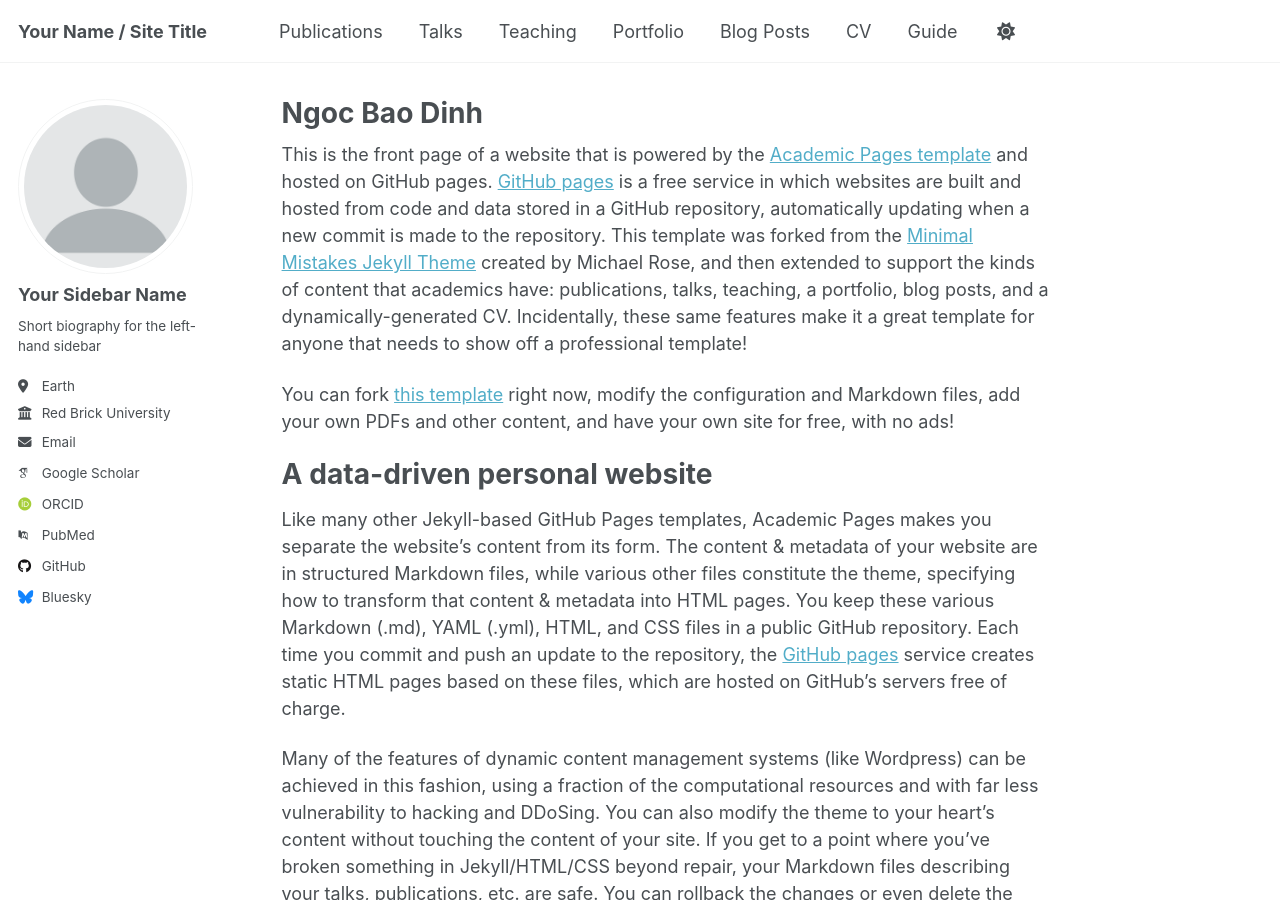
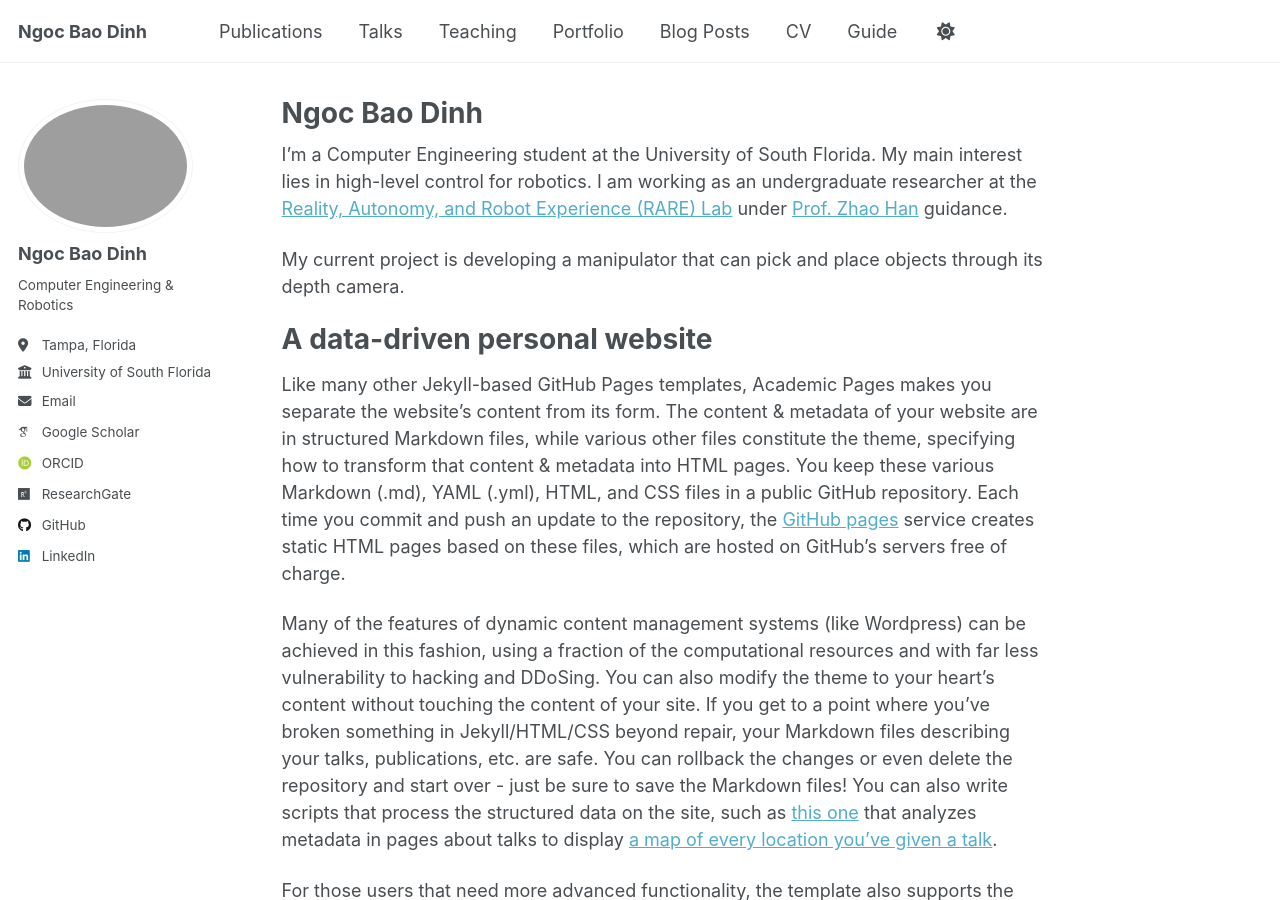
Before and after one commit to baodn19/baodn19.github.io, a Jekyll site: the page built from _pages/about.md, in a window 1280 px wide and 900 px high. Built offline with Jekyll 4.4.1, drawn with Linux system fonts in a browser that asks for light colours; some web fonts are replaced; a script that is not in the unit is left out.

Commit message:
Add a profile pic

```diff
--- a/Gemfile
+++ b/Gemfile
@@ -11,3 +11,4 @@ end
 
 gem 'github-pages'
 gem 'connection_pool', '2.5.0'
+gem "ffi", "1.16.3"
--- a/_config.yml
+++ b/_config.yml
@@ -9,7 +9,7 @@
 # Basic Site Settings
 locale                   : "en-US"
 site_theme               : "default" # Currently available options are "default", "air"
-title                    : "Your Name / Site Title"
+title                    : "Ngoc Bao Dinh"
 title_separator          : "-"
 name                     : &name "Your Name"
 description              : &description "Your Name's academic portfolio"   # Update this with a general description of your site, this is the default if not overridden by a page
@@ -23,38 +23,38 @@ repository               : "academicpages/academicpages.github.io"
 #               Additional customization can be done by editing /_includes/author-profile.html
 author:
   # Biographic information
-  avatar           : "profile.png"
-  name             : "Your Sidebar Name"
+  avatar           : "avatar.png"
+  name             : "Ngoc Bao Dinh"
   pronouns         : # example: "she/her"
-  bio              : "Short biography for the left-hand sidebar"
-  location         : "Earth"
-  employer         : "Red Brick University"
+  bio              : "Computer Engineering & Robotics"
+  location         : "Tampa, Florida"
+  employer         : "University of South Florida"
   uri              : # URL
-  email            : "none@example.org"
+  email            : "baodn19@gmail.com"
 
   # Academic websites
   academia         : # URL
   arxiv            : # URL - Update with the correct link to your profile
-  googlescholar    : "https://scholar.google.com/citations?user=PS_CX0AAAAAJ"
+  googlescholar    : "https://scholar.google.com/citations?user=iRtvGsUAAAAJ&hl=en"
   inspire-hep      : # URL
   impactstory      : # URL
-  orcid            : "https://orcid.org/yourorcidurl"
+  orcid            : "https://orcid.org/0009-0003-8384-8911"
   semantic         : # URL
-  pubmed           : "https://www.ncbi.nlm.nih.gov/pubmed/?term=john+snow"
-  researchgate     : # URL
+  pubmed           : # URL
+  researchgate     : "https://www.researchgate.net/profile/Ngoc-Bao-Dinh?ev=hdr_xprf"
   scopus           : # URL
 
   # Repositories and software development
   bitbucket        : # Username - Update with your username on the site
   codepen          : # Username
   dribbble         : # Username
-  github           : "academicpages"
+  github           : "baodn19"
   kaggle           : # Username
   stackoverflow    : # User number or user number and name (i.e., use "1" or "1/jeff-atwood")
 
   # Social media
   artstation       : # Username
-  bluesky          : "bsky.app" # Replace this with you Bluesky username
+  bluesky          : # Replace this with you Bluesky username
   facebook         : # Username
   flickr           : # Username
   foursquare       : # Username
@@ -63,7 +63,7 @@ author:
   keybase          : # Username
   instagram        : # Username
   lastfm           : # Username
-  linkedin         : # Username
+  linkedin         : "https://www.linkedin.com/in/baodn/"
   mastodon         : # URL
   medium           : # URL
   pinterest        : # Username
--- a/_pages/about.md
+++ b/_pages/about.md
@@ -7,9 +7,9 @@ redirect_from:
   - /about.html
 ---
 
-This is the front page of a website that is powered by the [Academic Pages template](https://github.com/academicpages/academicpages.github.io) and hosted on GitHub pages. [GitHub pages](https://pages.github.com) is a free service in which websites are built and hosted from code and data stored in a GitHub repository, automatically updating when a new commit is made to the repository. This template was forked from the [Minimal Mistakes Jekyll Theme](https://mmistakes.github.io/minimal-mistakes/) created by Michael Rose, and then extended to support the kinds of content that academics have: publications, talks, teaching, a portfolio, blog posts, and a dynamically-generated CV. Incidentally, these same features make it a great template for anyone that needs to show off a professional template!
+I'm a Computer Engineering student at the University of South Florida. My main interest lies in high-level control for robotics. I am working as an undergraduate researcher at the [Reality, Autonomy, and Robot Experience (RARE) Lab](https://therarelab.com/) under [Prof. Zhao Han](https://zhaohanphd.com/) guidance.
 
- You can fork [this template](https://github.com/academicpages/academicpages.github.io) right now, modify the configuration and Markdown files, add your own PDFs and other content, and have your own site for free, with no ads!
+My current project is developing a manipulator that can pick and place objects through its depth camera.
 
 A data-driven personal website
 ======
```
Also changed, not shown: images/profile.png (deleted), 1 other file.
